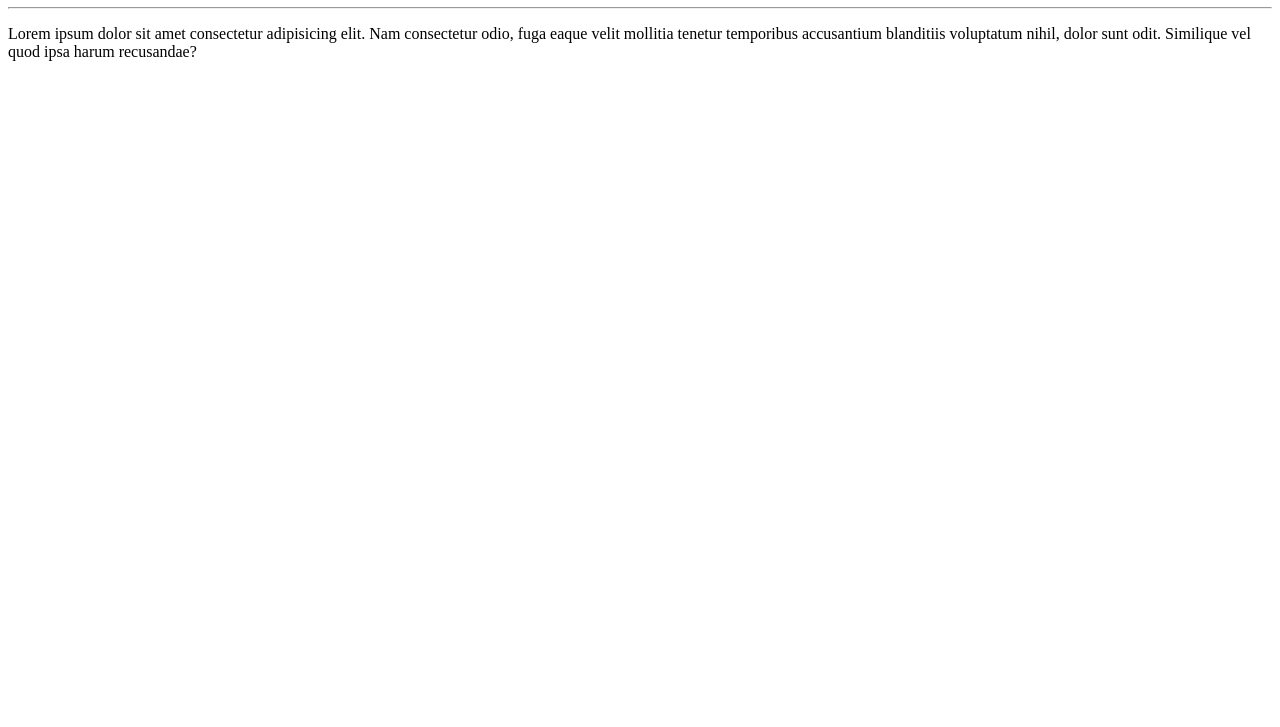
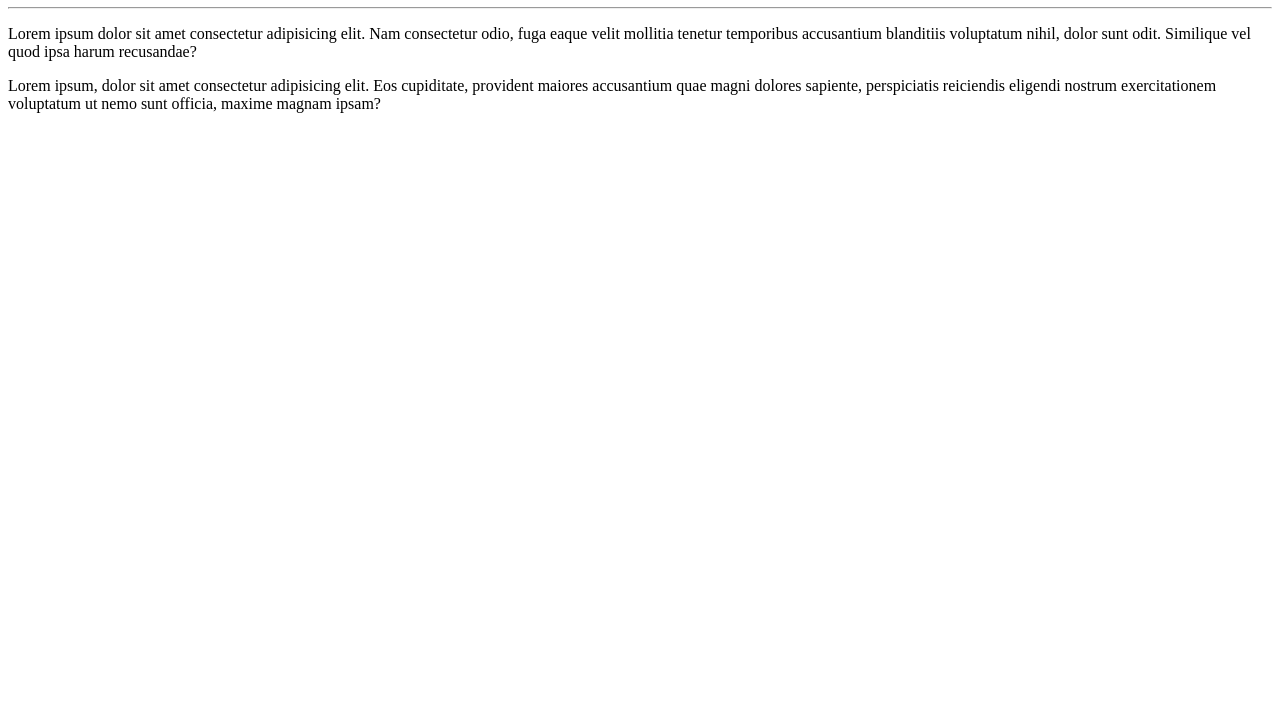
Before and after one commit to Paulo-dev-98/ola-Mundo, a plain HTML site: page site-exemplo/index.html in a window 1280 px wide. Shown: the part 73-800 px from the top of the page. Drawn offline with Linux system fonts and the light colour scheme.

Commit message:
adicionei um paragrafo.

```diff
--- a/site-exemplo/index.html
+++ b/site-exemplo/index.html
@@ -12,5 +12,10 @@
      <p>Lorem ipsum dolor sit amet consectetur adipisicing elit. Nam consectetur odio,
         fuga eaque velit mollitia tenetur temporibus accusantium blanditiis voluptatum nihil,
         dolor sunt odit. Similique vel quod ipsa harum recusandae?</p>
+     <p>Lorem ipsum, dolor sit amet consectetur adipisicing elit.
+          Eos cupiditate, provident maiores accusantium quae magni dolores sapiente,
+          perspiciatis reiciendis eligendi nostrum exercitationem voluptatum ut nemo sunt officia,
+          maxime magnam ipsam?</p>
+
 </body>
 </html>
```
